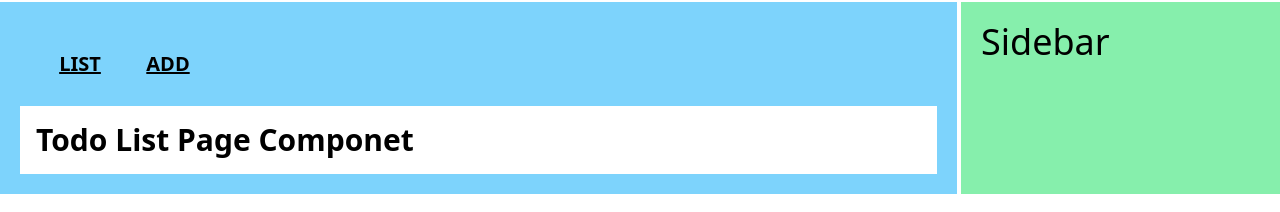
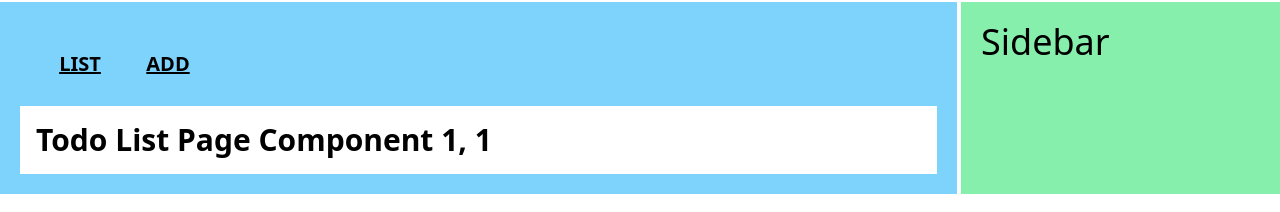
Before and after one commit to yejun95/React_JPA_Study, a React (Create React App) app in the folder mall/: page /todo/list in a window 1280 px wide. Shown: the part 82-294 px from the top of the page. Built offline with nearby package versions, Linux system fonts and the light colour scheme.

Commit message:
feat React - useSearchParams, useNavigate

```diff
--- /dev/null
+++ b/mall/src/pages/todo/AddPage.js
@@ -0,0 +1,12 @@
+import React from 'react';
+
+
+function AddPage(props) {
+    return (
+        <div className={'text-3xl font-extrabold'}>
+            Add Page
+        </div>
+    );
+}
+
+export default AddPage;
--- a/mall/src/pages/todo/ListPage.js
+++ b/mall/src/pages/todo/ListPage.js
@@ -1,10 +1,17 @@
 import React from 'react';
+import {useSearchParams} from "react-router-dom";
 
 function ListPage(props) {
+
+    const [queryParams] = useSearchParams()
+
+    const page = queryParams.get('page') ? parseInt(queryParams.get('page')) : 1;
+    const size = queryParams.get('size') ? parseInt(queryParams.get('size')) : 1;
+
     return (
         <div className={"p-4 w-full bg-white"}>
             <div className={"text-3xl font-extrabold"}>
-                Todo List Page Componet
+                Todo List Page Component {page}, {size}
             </div>
         </div>
     );
--- a/mall/src/pages/todo/indexPage.js
+++ b/mall/src/pages/todo/indexPage.js
@@ -1,13 +1,24 @@
-import React from 'react';
+import React, {useCallback} from 'react';
 import BasicLayout from "../../layouts/BasicLayout";
-import {Outlet} from "react-router-dom";
+import {Outlet, useNavigate} from "react-router-dom";
 
 function IndexPage(props) {
+
+    const navigate = useNavigate();
+
+    const handleClickList = useCallback(() => {
+        navigate({pathname: 'list'})
+    }, []);
+
+    const handleClickAdd = useCallback(() => {
+        navigate({pathname: 'add'})
+    }, []);
+
     return (
         <BasicLayout>
             <div className={"w-full flex m-2 p-2"}>
-                <div className={"text-xl m-1 p-2 w-20 font-extrabold text-center underline"}>LIST</div>
-                <div className={"text-xl m-1 p-2 w-20 font-extrabold text-center underline"}>ADD</div>
+                <div className={"text-xl m-1 p-2 w-20 font-extrabold text-center underline"} onClick={handleClickList}>LIST</div>
+                <div className={"text-xl m-1 p-2 w-20 font-extrabold text-center underline"} onClick={handleClickAdd}>ADD</div>
             </div>
             <div className={"flex flex-wrap w-full"}>
                 <Outlet/>
--- a/mall/src/router/todoRouter.js
+++ b/mall/src/router/todoRouter.js
@@ -4,6 +4,7 @@
 const Loading = <div>Loading....</div>
 const TodoList = lazy(() => import("../pages/todo/ListPage"))
 const TodoRead = lazy(() => import('../pages/todo/ReadPage'))
+const TodoAdd = lazy(() => import('../pages/todo/AddPage'))
 
 const todoRouter = () => {
     return [
@@ -16,6 +17,10 @@
             element: <Suspense fallback={Loading}><TodoList/></Suspense>
         },
         {
+            path: 'add',
+            element: <Suspense fallback={Loading}><TodoAdd/></Suspense>
+        },
+        {
             path: 'read/:tno',
             element: <Suspense fallback={Loading}><TodoRead/></Suspense>
         }
```
